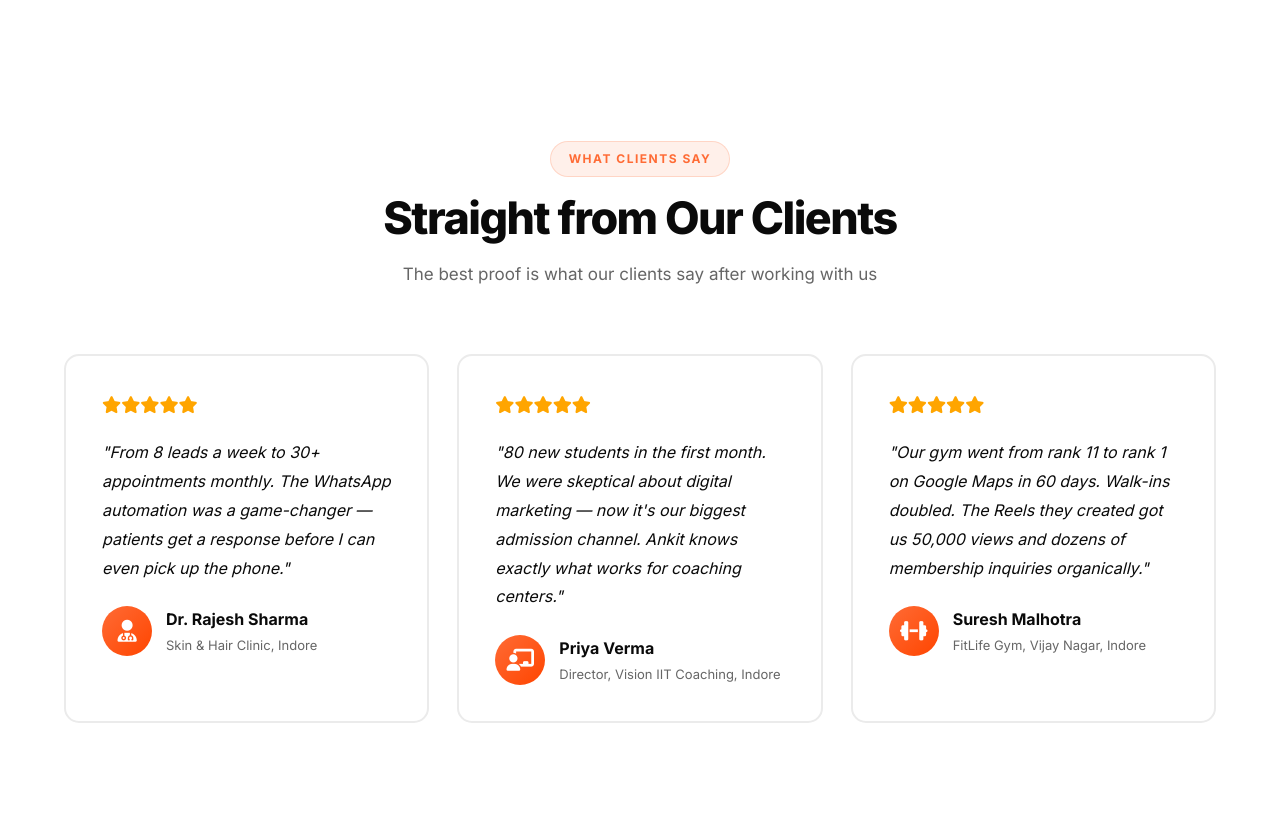
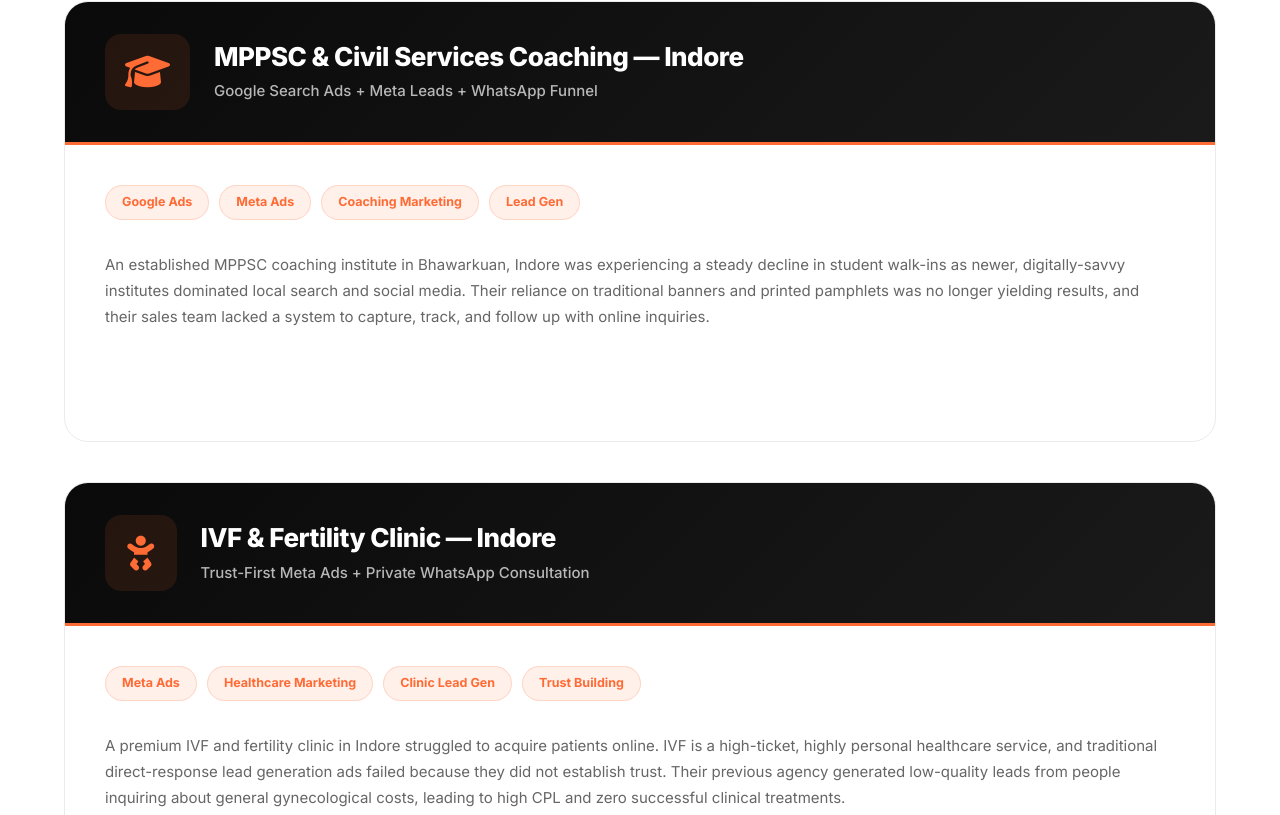
Before and after one commit to ankitbairagi800-jpg/Digitads, a Next.js app: page /case-studies in a window 1280 px wide. Shown: the part 4125-4940 px from the top of the page. Built offline with nearby package versions, Linux system fonts and the light colour scheme.

Commit message:
feat: add 3 new case studies for MPPSC Coaching, IVF Clinic, and Real Estate

```diff
--- a/src/data/case-studies.ts
+++ b/src/data/case-studies.ts
@@ -75,5 +75,32 @@
     tags: ["Performance Marketing", "Pan-India Ads", "Lead Gen"],
     problem: "A well-established coaching institute in Indore wanted to expand its student base nationally by offering online courses. The core problem was that they were competing against heavily funded ed-tech giants. They tried working with generic performance marketing agencies in India, but their campaigns yielded high Cost Per Click (CPC) and junk leads from irrelevant regions, quickly draining their ad budget with zero ROI.",
     solution: "Digitalads deployed a highly specific, intent-based Google Search Ads strategy. Instead of targeting broad keywords like 'online coaching', we targeted long-tail problem-specific queries that students in Tier-2 and Tier-3 cities were actively searching for. We implemented strict geo-fencing to exclude low-converting zones and paired the ads with highly localized landing pages. Additionally, we set up an automated WhatsApp nurturing sequence to engage leads instantly. The result was a 400% increase in pan-India admissions at a 50% lower Customer Acquisition Cost (CAC) compared to their previous agency efforts."
+  },
+  {
+    id: "mppsc-coaching-lead-generation-indore",
+    title: "MPPSC & Civil Services Coaching — Indore",
+    subtitle: "Google Search Ads + Meta Leads + WhatsApp Funnel",
+    icon: "fas fa-graduation-cap",
+    tags: ["Google Ads", "Meta Ads", "Coaching Marketing", "Lead Gen"],
+    problem: "An established MPPSC coaching institute in Bhawarkuan, Indore was experiencing a steady decline in student walk-ins as newer, digitally-savvy institutes dominated local search and social media. Their reliance on traditional banners and printed pamphlets was no longer yielding results, and their sales team lacked a system to capture, track, and follow up with online inquiries.",
+    solution: "We built a conversion-focused landing page offering a high-value 'Free MPPSC Syllabus & Prep Guide PDF' download to capture student intent. We launched targeted Meta Ads and Google Search Ads targeting civil services aspirants in Indore and nearby towns. Using n8n, we automated the delivery of the study material via WhatsApp within seconds of form submission. The WhatsApp bot then engaged the students and offered them a seat in a free live demo class. This automated pipeline filled their new batch in 45 days, increasing demo-to-admission conversion by 65%."
+  },
+  {
+    id: "ivf-fertility-clinic-marketing-indore",
+    title: "IVF & Fertility Clinic — Indore",
+    subtitle: "Trust-First Meta Ads + Private WhatsApp Consultation",
+    icon: "fas fa-baby",
+    tags: ["Meta Ads", "Healthcare Marketing", "Clinic Lead Gen", "Trust Building"],
+    problem: "A premium IVF and fertility clinic in Indore struggled to acquire patients online. IVF is a high-ticket, highly personal healthcare service, and traditional direct-response lead generation ads failed because they did not establish trust. Their previous agency generated low-quality leads from people inquiring about general gynecological costs, leading to high CPL and zero successful clinical treatments.",
+    solution: "We shifted the focus to 'Trust-First Educational Marketing.' We produced a series of high-quality video ads featuring the clinic's lead IVF specialist explaining fertility myths and treatment procedures. We set up campaigns on Meta Ads that prompted users to initiate a private WhatsApp chat instead of filling out a form. Using n8n automation, the chat immediately provided helpful information and option to request a free confidential call. This lowered the barrier to entry, resulting in a 3.5x ROI on treatments and a consistent flow of high-intent couple walk-ins."
+  },
+  {
+    id: "real-estate-property-brokerage-leads-indore",
+    title: "Premium Property Brokerage — Super Corridor",
+    subtitle: "HNW Targeting + Video Walkthroughs + Lead Pre-Qualification",
+    icon: "fas fa-key",
+    tags: ["Real Estate", "Meta Ads", "Lead Qualification", "CRM Automation"],
+    problem: "A premier property consulting firm in Indore wanted to sell premium residential plots and commercial spaces near Super Corridor. Their generic Facebook lead form campaigns were flooded with low-budget inquiries, irrelevant contacts, and people looking for rental properties, leaving their sales team overwhelmed with unqualified leads and zero bookings.",
+    solution: "We deployed a lead pre-qualification system. First, we ran Meta Ads featuring high-quality video walkthroughs of the plots and commercial spaces, specifically targeting high-income brackets, business owners, and corporate professionals. Second, we directed traffic to a multi-step qualification landing page where users had to specify their budget, investment timeline, and phone number before receiving the brochures. Integrated via Make.com with HubSpot and WhatsApp, this flow filtered out unqualified users and sent verified leads to the sales team, driving 24 high-value site visits and 4 property bookings in 60 days."
   }
 ];
```
